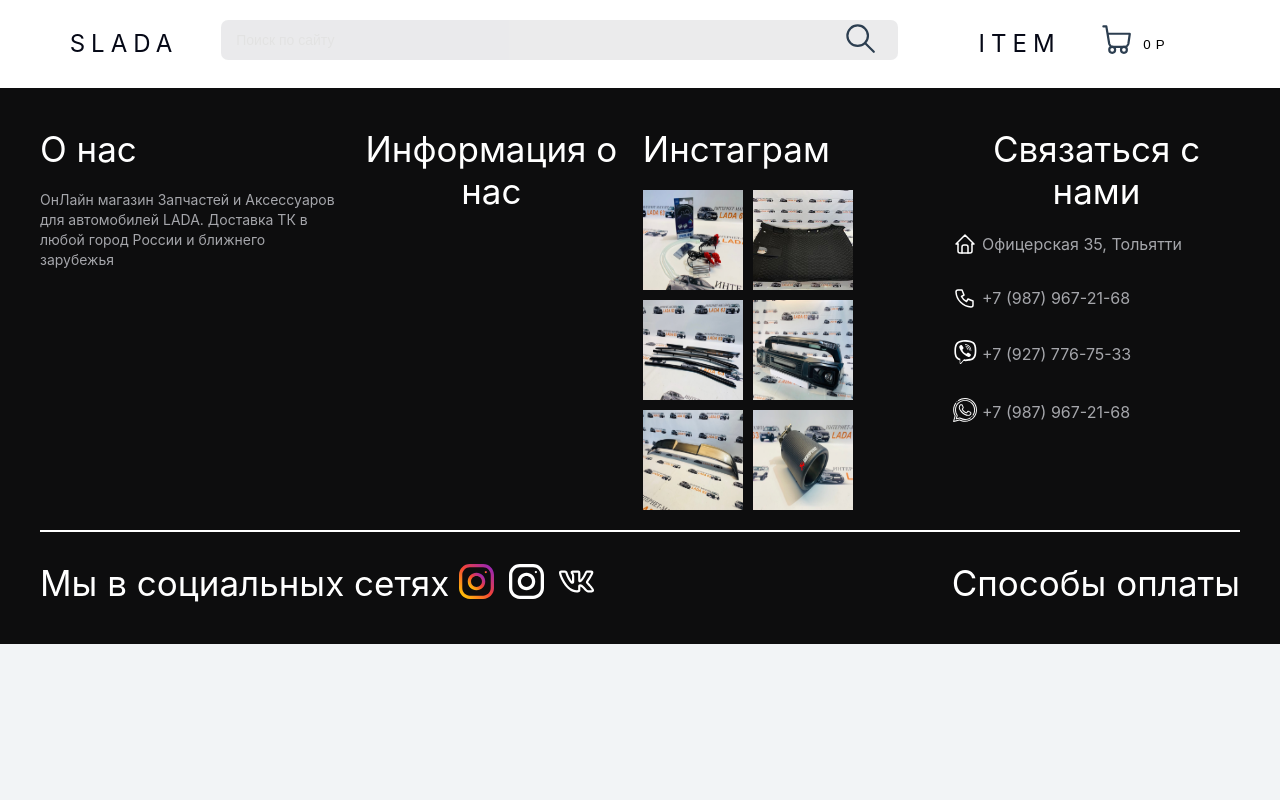
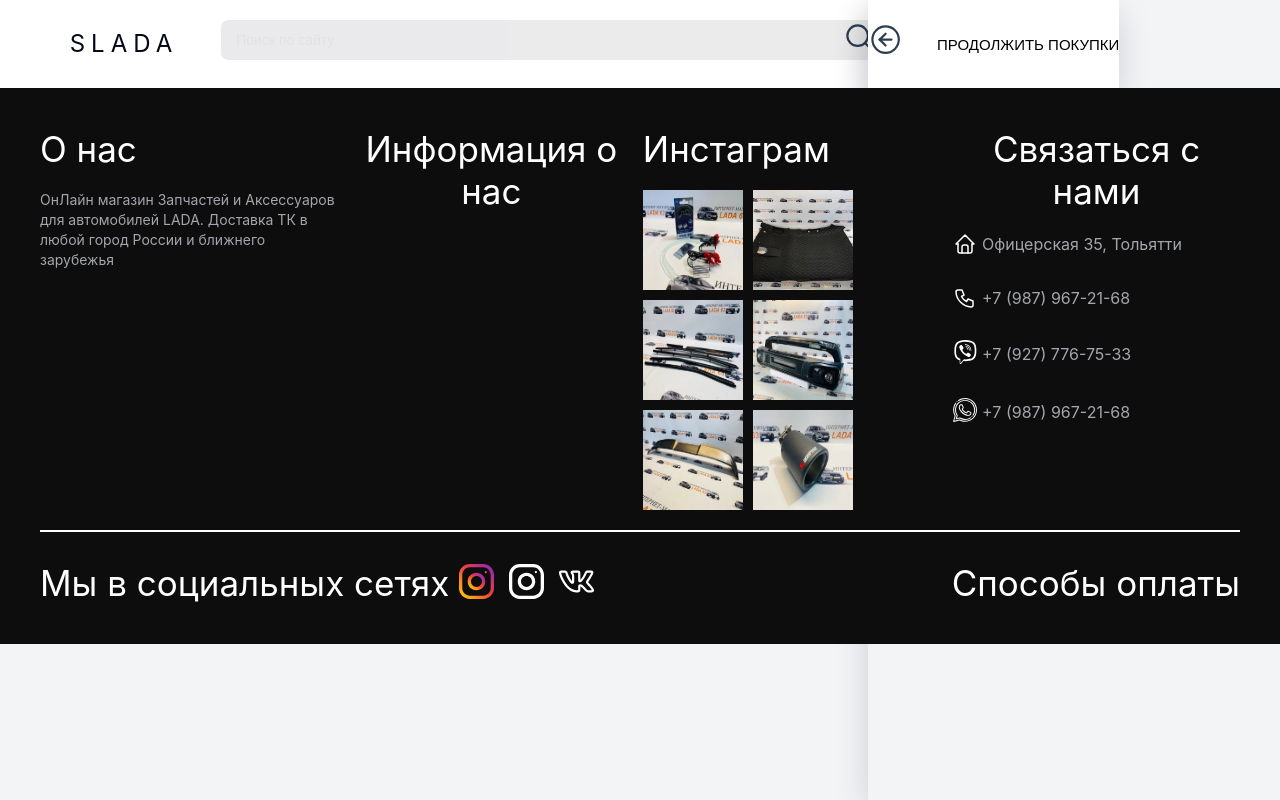
Before and after one commit to Rich-alien/techonline, a React (Create React App) app: page / in a window 1280 px wide. Built offline with nearby package versions, Linux system fonts and the light colour scheme.

Commit message:
props styleDisplay in div

```diff
--- a/src/components/Cart/Cart.jsx
+++ b/src/components/Cart/Cart.jsx
@@ -3,7 +3,7 @@ import style from "./Cart.module.css"
 import CartItem from "./CartItem/CartItem";
 
 class Cart extends React.Component {
-    styleDisplay = this.props.styleDisplay;
+
     ElementItem = this.props.Cart.map(e => <CartItem
         key={e.id}
         ObjName={e.ObjName}
@@ -17,7 +17,7 @@ class Cart extends React.Component {
 
     render() {
         return (
-            <div style={{display: this.styleDisplay}} className={style.container}>
+            <div style={{display: this.props.styleDisplay.shoppingCart}} className={style.container}>
                 <button
                     onClick={this.closeShoppingCartNow}
                     className={style.buttonBack}>
```
